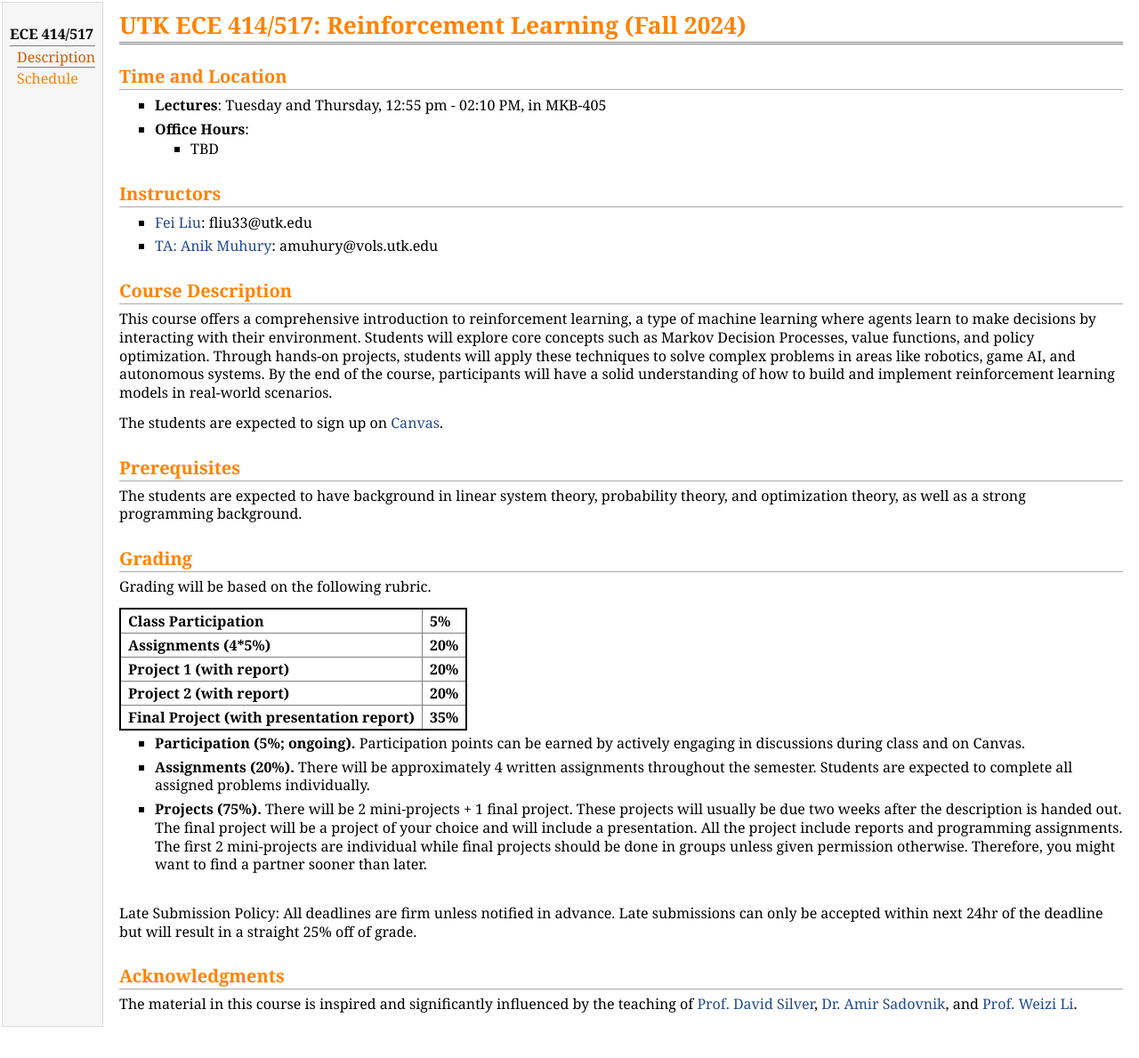
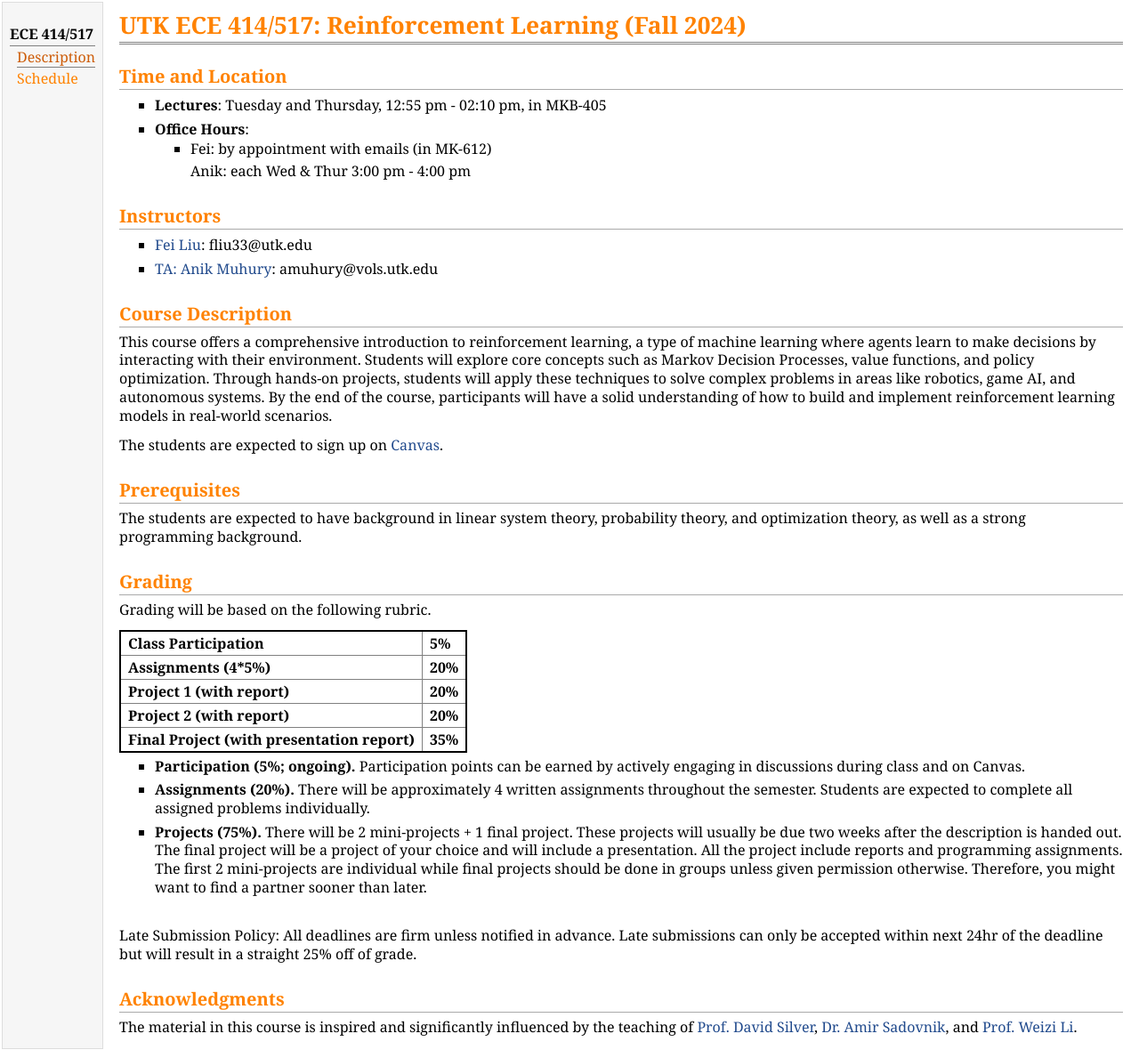
Before and after one commit to lnnx2006/lnnx2006.github.io, a Jekyll site: the page teaching/ece517_fall24/index.html, which Jekyll copies as it is, in a window 1280 px wide. Shown: the whole page at 89% size. Built offline with Jekyll 4.4.1, drawn with Linux system fonts in a browser that asks for light colours; before the commit the page ends 1164 px from its top, so only the background shows below that.

Commit message:
added slide7

```diff
--- a/teaching/ece517_fall24/index.html
+++ b/teaching/ece517_fall24/index.html
@@ -34,13 +34,14 @@
         <h2>Time and Location</h2>
         <ul>
           <li>
-            <p><b>Lectures</b>: Tuesday and Thursday, 12:55 pm - 02:10 PM, in MKB-405
+            <p><b>Lectures</b>: Tuesday and Thursday, 12:55 pm - 02:10 pm, in MKB-405
           </li>
           <li>
             <p><b>Office Hours</b>:</p>
             <ul>
               <li>
-                <p>TBD
+                <p> Fei: by appointment with emails (in MK-612)
+                <p> Anik: each Wed & Thur 3:00 pm - 4:00 pm
               </li>
             </ul>
           </li>
```
